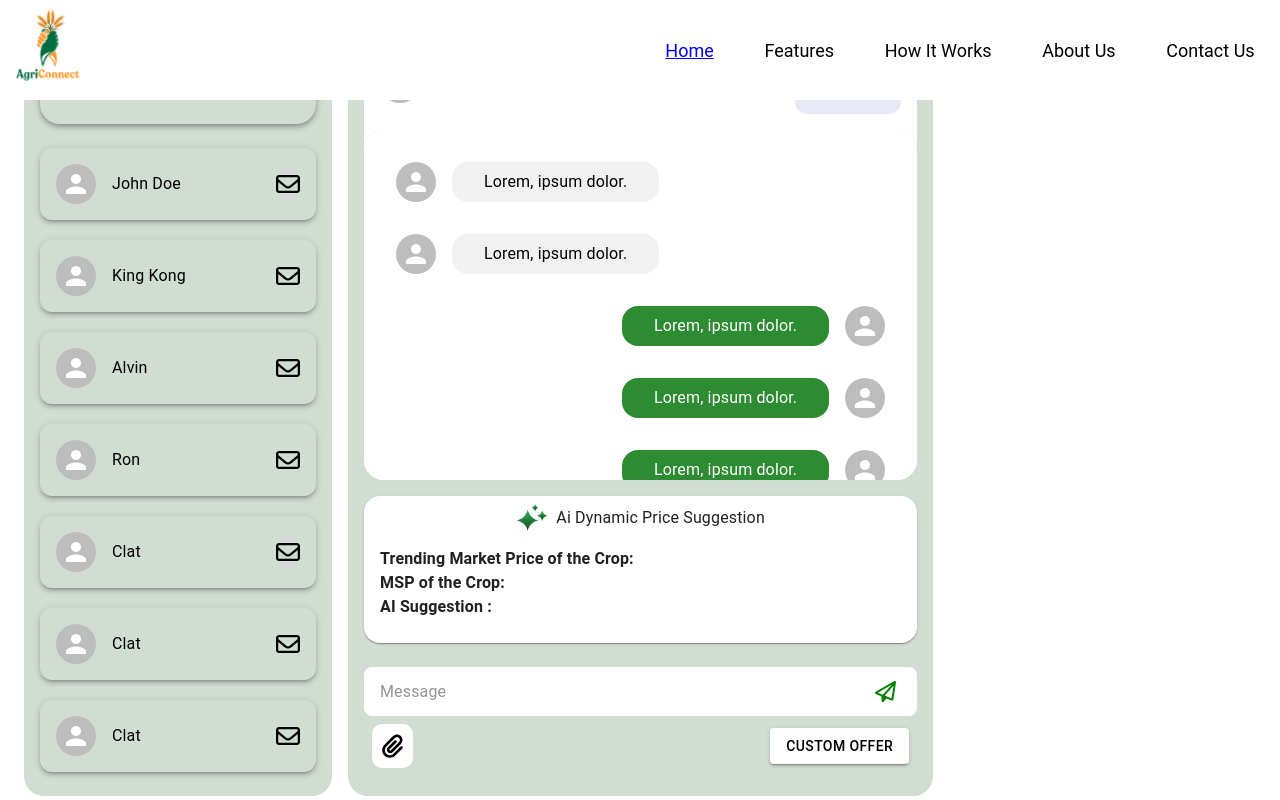
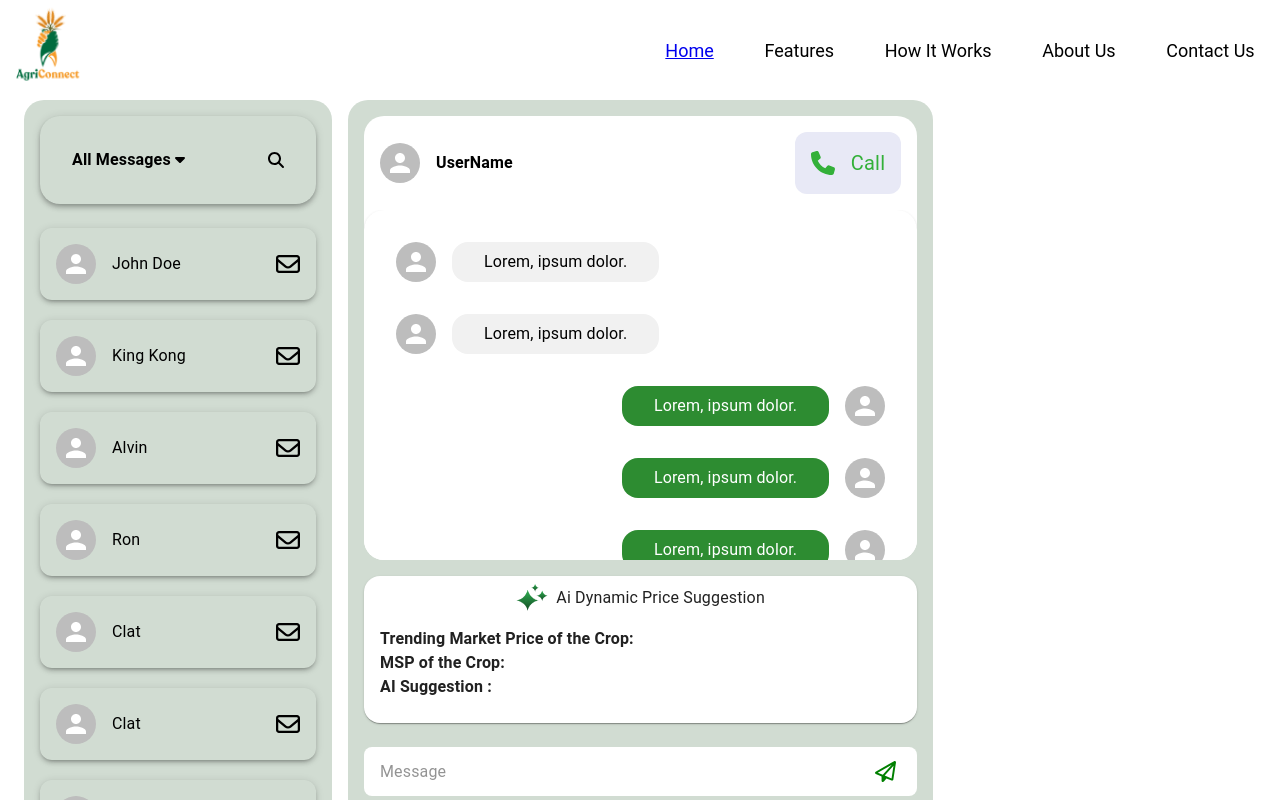
Before and after one commit to Thebeast01/AgriConnect, a React (Vite) app in the folder Frontend/: page /chat in a window 1280 px wide. Shown: the top 800 px of the page. Built offline with nearby package versions, Linux system fonts and the light colour scheme.

Commit message:
Image paths Fixed

```diff
--- a/Frontend/src/Pages/Farmer/ChatInterface.jsx
+++ b/Frontend/src/Pages/Farmer/ChatInterface.jsx
@@ -64,7 +64,7 @@ const ChatInterface = () => {
                 setIsOpen(false);
         }
         return (
-                <Container maxWidth={'xl'} sx={{ borderRadius: 5, overflow: 'hidden', display: 'flex', justifyContent: 'center', alignItems: 'center', }}>
+                <Container maxWidth={'xl'} sx={{ borderRadius: 5, overflow: 'hidden', display: 'flex', justifyContent: 'center', alignItems: 'center', marginTop: 10, }}>
 
 
 
--- a/Frontend/src/Pages/Farmer/Dashboard.jsx
+++ b/Frontend/src/Pages/Farmer/Dashboard.jsx
@@ -1,11 +1,7 @@
 import React, { useState } from 'react';
 import { Box, Button, Container, Typography, Card, CardContent, Grid, CardHeader, CardMedia, CardActions, TextField, IconButton, Skeleton } from '@mui/material';
-import AddCircleOutlineIcon from '@mui/icons-material/AddCircleOutline';
 import { Colors } from '../../Colors';
 import OIP from '../../assets/profile.png'
-import Plus from '../../assets/plus.png'
-import { FontAwesomeIcon } from '@fortawesome/react-fontawesome';
-import { faPlus } from '@fortawesome/free-solid-svg-icons';
 import LineGraph from '../../component/LineGraph';
 import CarouselComponent from '../../component/UI/Carousel';
 const Dashboard = () => {
@@ -14,24 +10,23 @@ const Dashboard = () => {
       name: 'XYZ Company',
       price: '40 Rs/kg',
       quantity: '600 kg',
-      image: 'path/to/your/image.jpg' // Replace with the actual path to your image
+      image: 'path/to/your/image.jpg'
     },
     {
       name: 'XYZ Company',
       price: '40 Rs/kg',
       quantity: '600 kg',
-      image: 'path/to/your/image.jpg' // Replace with the actual path to your image
+      image: 'path/to/your/image.jpg'
     },
     {
       name: 'XYZ Company',
       price: '40 Rs/kg',
       quantity: '600 kg',
-      image: 'path/to/your/image.jpg' // Replace with the actual path to your image
+      image: 'path/to/your/image.jpg'
     },
   ]);
 
   const handleAddMore = () => {
-    // Handle adding more crops data
     setCropsData([...cropsData, { /* New crop data */ }]);
   };
 
```
